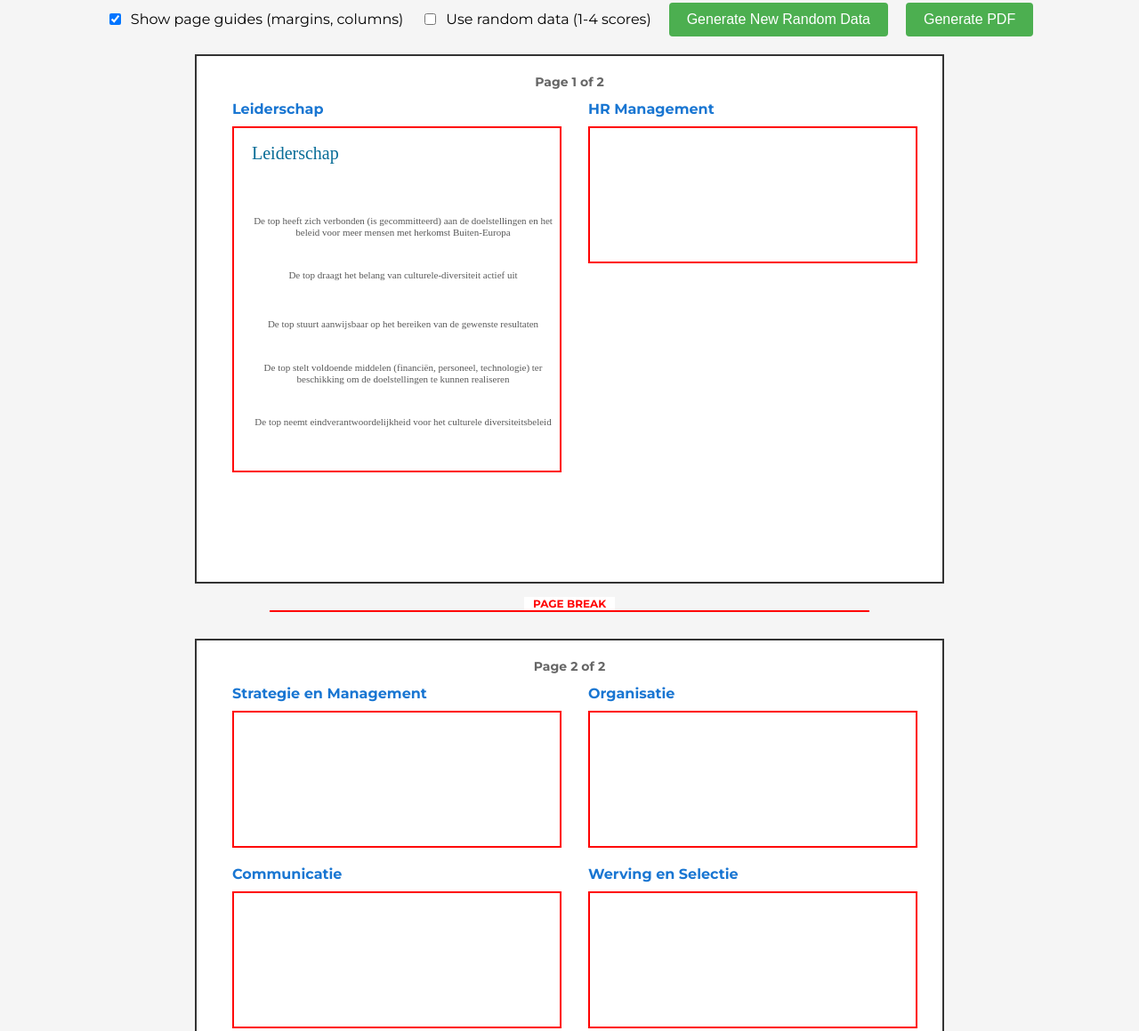
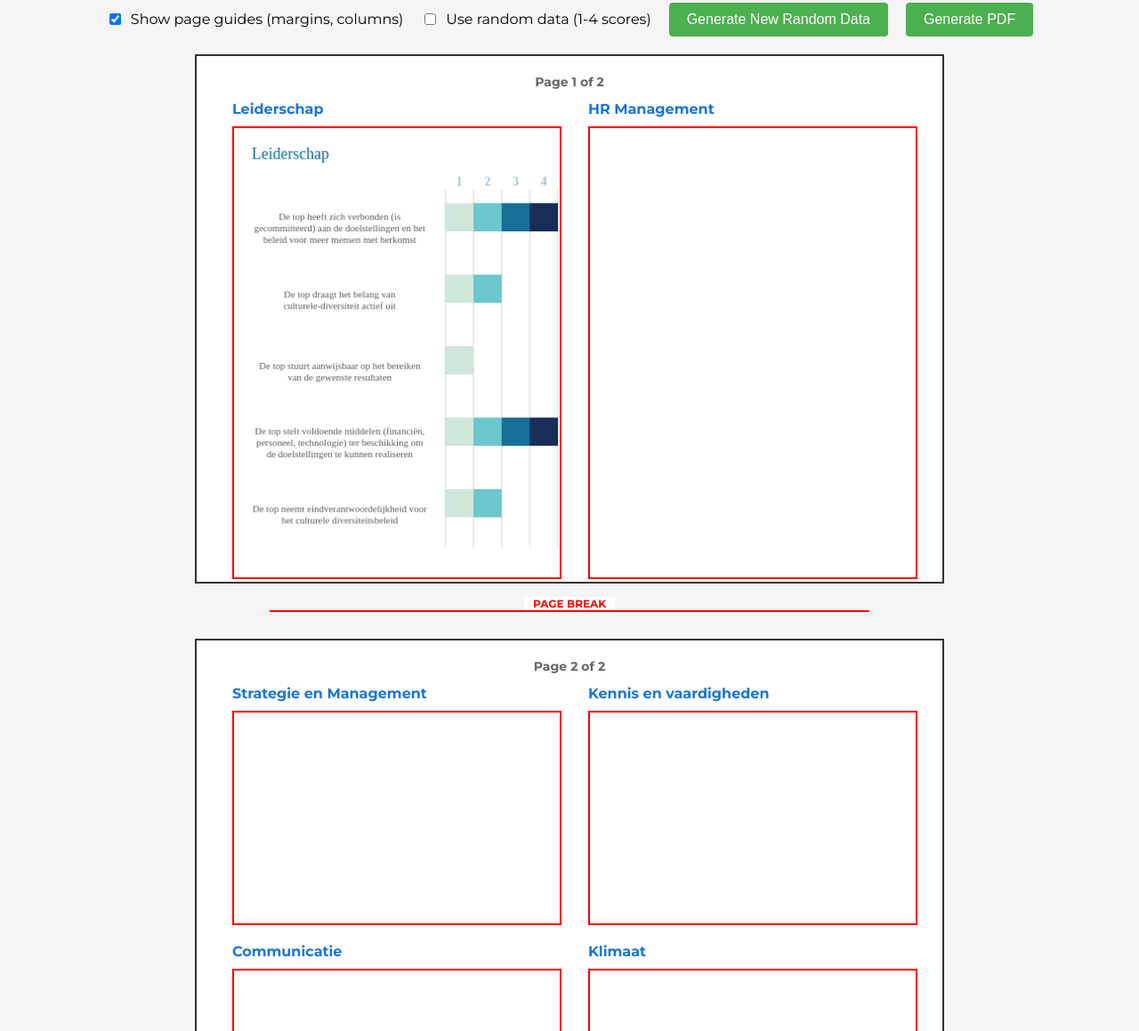
Before and after one commit to LennartvdM/stackedbars, a website: page src/index.html in a window 1280 px wide. Shown: the part 107-1266 px from the top of the page at 89% size. Drawn offline with Linux system fonts and the light colour scheme.

Commit message:
Fix chart rendering issues: Add missing canvas elements and update CSS for proper sizing

```diff
--- a/src/assessment-chart.js
+++ b/src/assessment-chart.js
@@ -3,14 +3,12 @@ class AssessmentChart {
         this.canvas = canvas;
         this.ctx = canvas.getContext('2d');
 
-        // Measurements
-        this.rectWidth = 80;
-        this.rectHeight = 25;
-        this.rowHeight = 55;
-        this.colSpacing = 82;
+        // Initialize canvas with proper sizing
+        this.initCanvas();
 
+        // Default configuration
         this.config = {
-            padding: { top: 60, right: 40, bottom: 20, left: 380 },
+            padding: { top: 50, right: 0, bottom: 30, left: Math.floor(this.canvas.width * 0.65) },
             maxScore: 4,
             colors: {
                 brick1: '#cee7da',
@@ -23,34 +21,69 @@ class AssessmentChart {
                 numbers: '#9cc2e4'
             },
             font: {
-                title: '500 20px Montserrat',
+                title: '500 18px Montserrat',
                 labels: '400 11px Montserrat',
-                scores: 'bold 20px Montserrat'
+                scores: 'bold 14px Montserrat'
             },
             ...userConfig
+        };
+    }
+
+    /**
+     * Initialize canvas with proper sizing
+     */
+    initCanvas() {
+        // Ensure canvas has proper display size
+        const rect = this.canvas.getBoundingClientRect();
+        const dpr = window.devicePixelRatio || 1;
+
+        // Set actual canvas size
+        this.canvas.width = rect.width * dpr;
+        this.canvas.height = rect.height * dpr;
+
+        // Scale context for high DPI displays
+        this.ctx.scale(dpr, dpr);
+
+        // Set CSS size
+        this.canvas.style.width = rect.width + 'px';
+        this.canvas.style.height = rect.height + 'px';
+    }
+
+    /**
+     * Calculate dynamic measurements based on canvas size and item count
+     */
+    calculateMeasurements(itemCount) {
+        const canvasWidth = this.canvas.width / (window.devicePixelRatio || 1);
+        const canvasHeight = this.canvas.height / (window.devicePixelRatio || 1);
+
+        // Calculate dynamic measurements
+        const leftPadding = Math.floor(canvasWidth * 0.65); // 65% for labels
+        const availableChartWidth = canvasWidth - leftPadding; // Use all remaining width
+
+        this.rectWidth = Math.floor(availableChartWidth / this.config.maxScore);
+        this.rectHeight = Math.floor((canvasHeight - this.config.padding.top - this.config.padding.bottom - 20) / itemCount * 0.4);
+        this.rowHeight = Math.floor((canvasHeight - this.config.padding.top - this.config.padding.bottom - 20) / itemCount);
+        this.colSpacing = this.rectWidth;
+
+        // Update padding in config
+        this.config.padding = {
+            top: this.config.padding.top,
+            right: 0,
+            bottom: this.config.padding.bottom,
+            left: leftPadding
         };
     }
 
     render(data) {
         if (!data || !data.items || data.items.length === 0) return;
 
-        this.autoSizeCanvas(data.items.length);
+        this.calculateMeasurements(data.items.length);
         this.ctx.clearRect(0, 0, this.canvas.width, this.canvas.height);
 
         this.drawGrid(data.items.length);
         this.drawTitle(data.title);
         this.drawScaleNumbers();
         this.drawBars(data.items);
-    }
-
-    autoSizeCanvas(itemCount) {
-        const requiredHeight = this.config.padding.top +
-                             30 +
-                             (itemCount * this.rowHeight) +
-                             this.config.padding.bottom;
-
-        this.canvas.height = requiredHeight;
-        this.canvas.style.height = requiredHeight + 'px';
     }
 
     drawTitle(title) {
--- a/src/index.html
+++ b/src/index.html
@@ -118,16 +118,19 @@
             flex-shrink: 0;
         }
 
-        /* Remove all borders from canvases */
-        .chart-section.full-height canvas,
-        .chart-section.half-height canvas {
+        /* Canvas sizing */
+        .chart-section.full-height canvas {
             width: 366px !important;
-            height: auto !important;
+            height: 505px !important;
             display: block;
             border: 2px solid red;
             background: white;
         }
-        .chart-section canvas {
+
+        .chart-section.half-height canvas {
+            width: 366px !important;
+            height: 237px !important;
+            display: block;
             border: 2px solid red;
             background: white;
         }
@@ -258,12 +261,12 @@
                 <!-- Right Column - Two charts stacked -->
                 <div class="column">
                     <div class="chart-section half-height">
-                        <h3>Organisatie</h3>
-                        <canvas id="organization-chart" width="366"></canvas>
+                        <h3>Kennis en vaardigheden</h3>
+                        <canvas id="knowledge-chart" width="366"></canvas>
                     </div>
                     <div class="chart-section half-height">
-                        <h3>Werving en Selectie</h3>
-                        <canvas id="recruitment-chart" width="366"></canvas>
+                        <h3>Klimaat</h3>
+                        <canvas id="climate-chart" width="366"></canvas>
                     </div>
                 </div>
             </div>
```
Also changed, not shown: src/main.js (+84 -3 lines).
